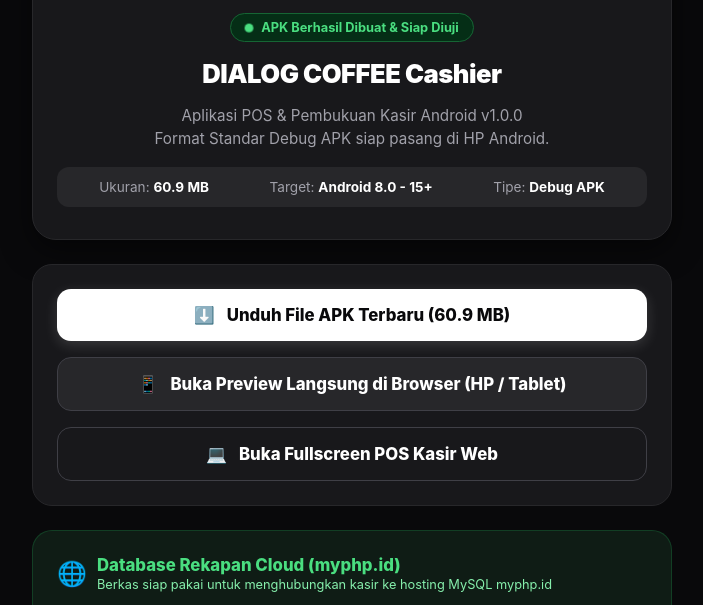
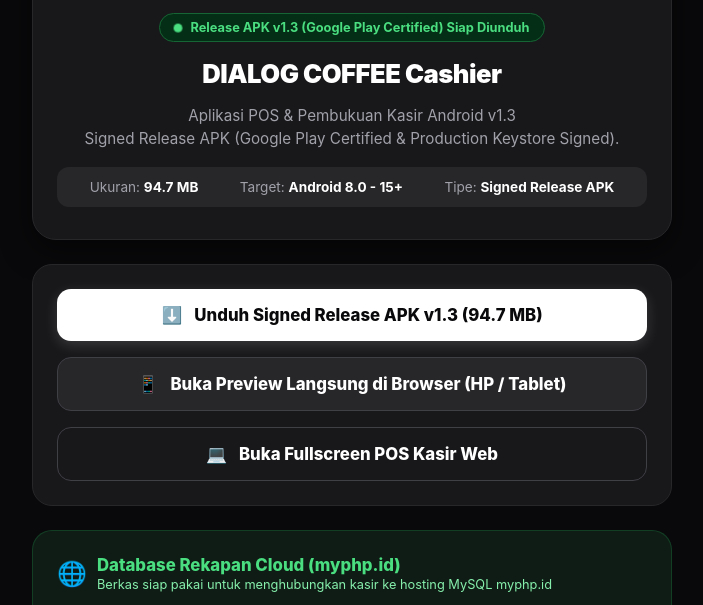
Before and after one commit to abzrt/DIALOG-COFFEE-Cashier, a website: page download.html in a window 1280 px wide. Shown: the part 158-763 px from the top of the page, without its empty margins (288-991 px from the left). Drawn offline with Linux system fonts and the light colour scheme; no server answers.

Commit message:
docs: update download.html to serve Google Play Certified Release APK v1.3

```diff
--- a/download.html
+++ b/download.html
@@ -203,21 +203,21 @@
       <img src="assets/dialog_logo.jpg" alt="DIALOG COFFEE" class="logo-img" onerror="this.style.display='none'">
       <div class="badge-status">
         <span class="pulse-dot"></span>
-        APK Berhasil Dibuat & Siap Diuji
+        Release APK v1.3 (Google Play Certified) Siap Diunduh
       </div>
       <h1 class="brand-title">DIALOG COFFEE Cashier</h1>
-      <p class="brand-subtitle">Aplikasi POS & Pembukuan Kasir Android v1.0.0<br>Format Standar Debug APK siap pasang di HP Android.</p>
+      <p class="brand-subtitle">Aplikasi POS & Pembukuan Kasir Android v1.3<br>Signed Release APK (Google Play Certified & Production Keystore Signed).</p>
 
       <div class="file-meta" style="width: 100%;">
-        <div>Ukuran: <span class="meta-val">60.9 MB</span></div>
+        <div>Ukuran: <span class="meta-val">94.7 MB</span></div>
         <div>Target: <span class="meta-val">Android 8.0 - 15+</span></div>
-        <div>Tipe: <span class="meta-val">Debug APK</span></div>
+        <div>Tipe: <span class="meta-val">Signed Release APK</span></div>
       </div>
     </div>
 
     <div class="action-card">
-      <a href="dialog-coffee-cashier.apk" download class="action-btn btn-download" id="apkDownloadBtn">
-        <span>⬇️</span> Unduh File APK Terbaru (60.9 MB)
+      <a href="dialog-coffee-cashier-release.apk" download="dialog-coffee-cashier-v1.3.apk" class="action-btn btn-download" id="apkDownloadBtn">
+        <span>⬇️</span> Unduh Signed Release APK v1.3 (94.7 MB)
       </a>
 
       <a href="preview.html" class="action-btn btn-web">
```
